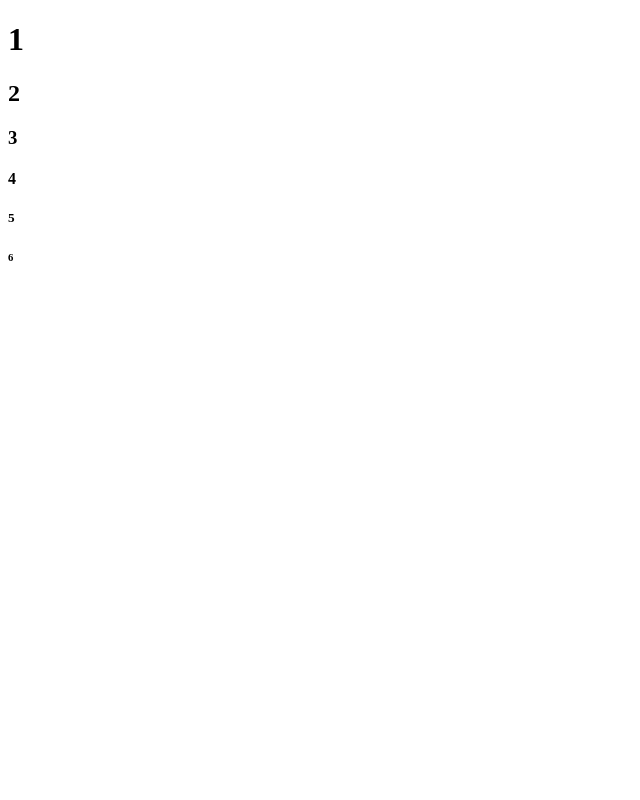
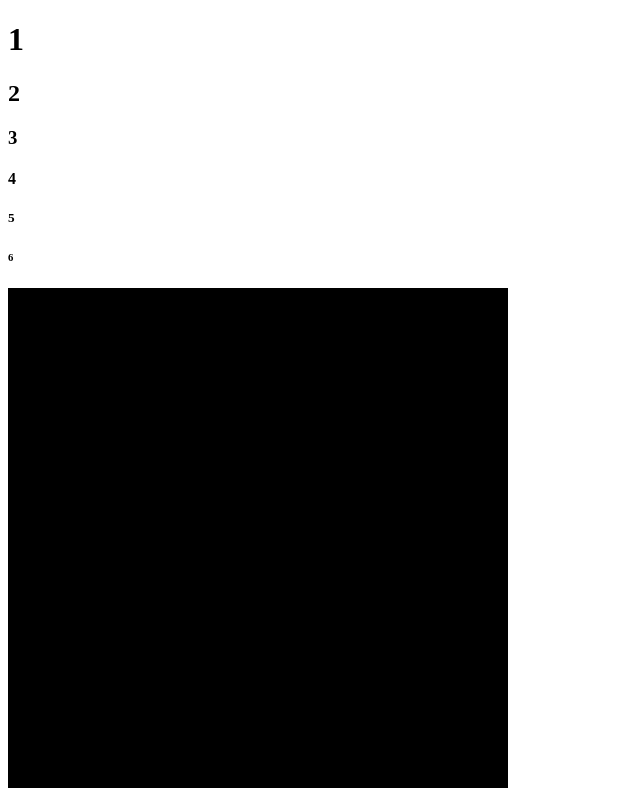
Before and after one commit to Edem0088/Name, a plain HTML site: page index.html in a window 1280 px wide. Shown: the whole page, without its empty margins (0-640 px from the left). Drawn offline with Linux system fonts and the light colour scheme.

Commit message:
Add index.html

```diff
--- a/index.html
+++ b/index.html
@@ -5,6 +5,13 @@
     <meta name="viewport" content="width=device-width, initial-scale=1.0">
     <meta http-equiv="X-UA-Compatible" content="ie=edge">
     <title>Lesson</title>
+    <style>
+        .bg{
+            width: 500px;
+            height: 500px;
+            background: #000;
+        }
+    </style>
 </head>
 <body>
     <h1>1</h1>
@@ -13,5 +20,6 @@
     <h4>4</h4>
     <h5>5</h5>
     <h6>6</h6>
+    <div class="bg"></div>
 </body>
 </html>
```
